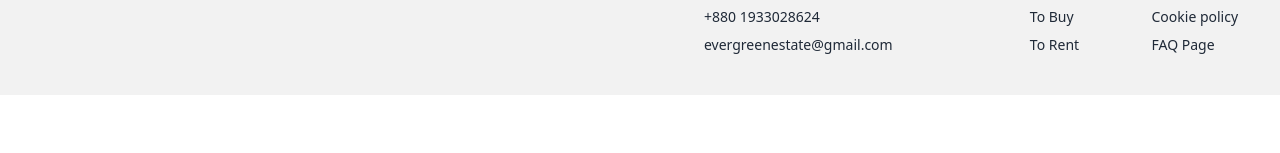
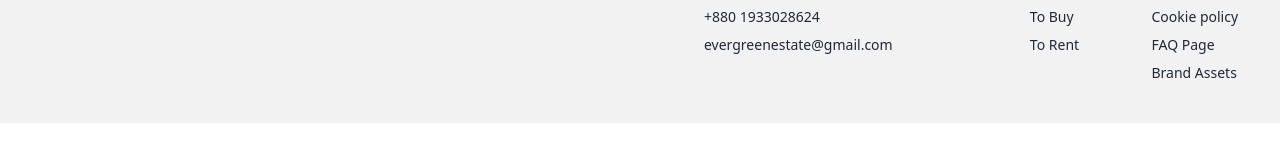
Before and after one commit to Arafat-Bhuiyan/Evergreen-Estate, a React (Vite) app: page / in a window 1280 px wide. Shown: the part 217-370 px from the top of the page. Built offline with nearby package versions, Linux system fonts and the light colour scheme; no server answers.

Commit message:
added: added a line for check github ssh setup

```diff
--- a/src/pages/Footer/Footer.jsx
+++ b/src/pages/Footer/Footer.jsx
@@ -13,7 +13,9 @@ const Footer = () => {
       </aside>
       <nav>
         <h6 className="footer-title">Contact us</h6>
-        <a className="link link-hover">Extensitonn Pallabi, Mirpur, Dhaka, Bangladesh</a>
+        <a className="link link-hover">
+          Extensitonn Pallabi, Mirpur, Dhaka, Bangladesh
+        </a>
         <a className="link link-hover">+880 1625693202</a>
         <a className="link link-hover">+880 1933028624</a>
         <a className="link link-hover">evergreenestate@gmail.com</a>
@@ -32,6 +34,7 @@ const Footer = () => {
         <a className="link link-hover">Privacy policy</a>
         <a className="link link-hover">Cookie policy</a>
         <a className="link link-hover">FAQ Page</a>
+        <a className="link link-hover">Brand Assets</a>
       </nav>
     </footer>
   );
```
